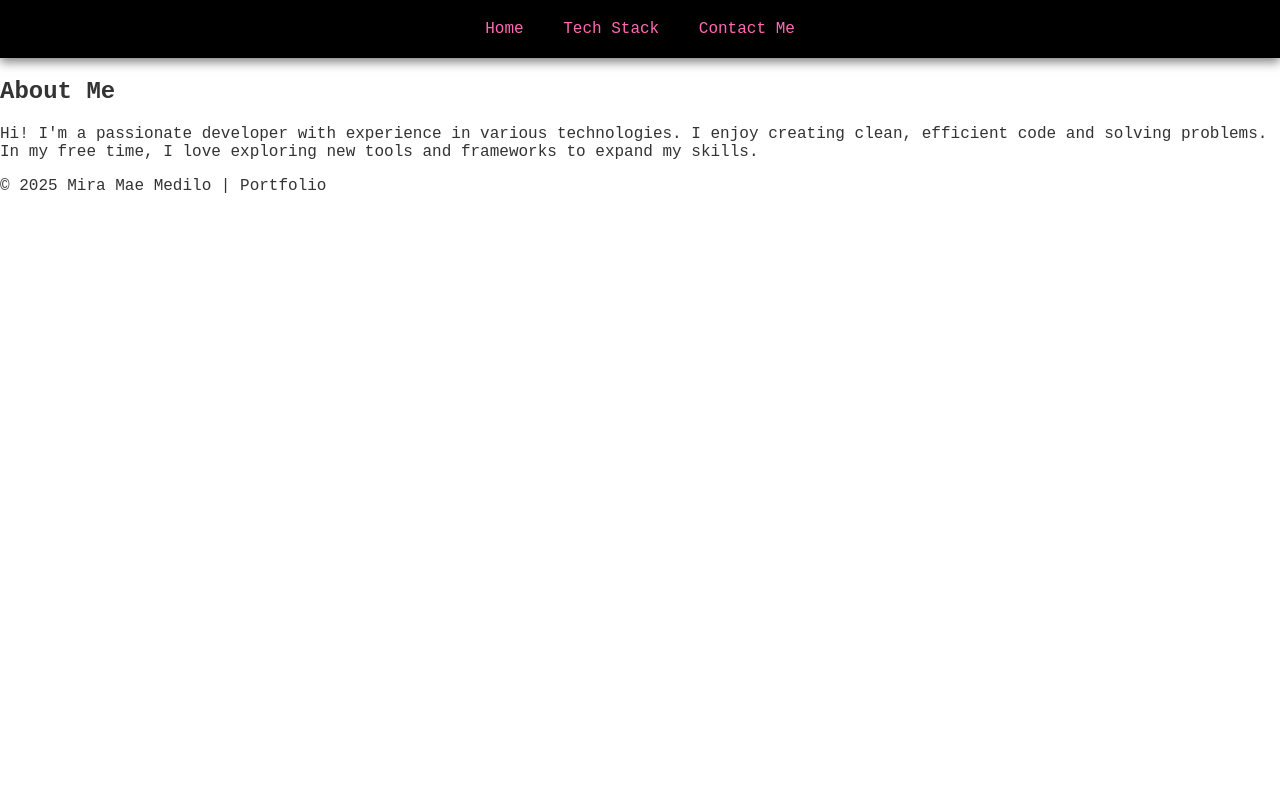
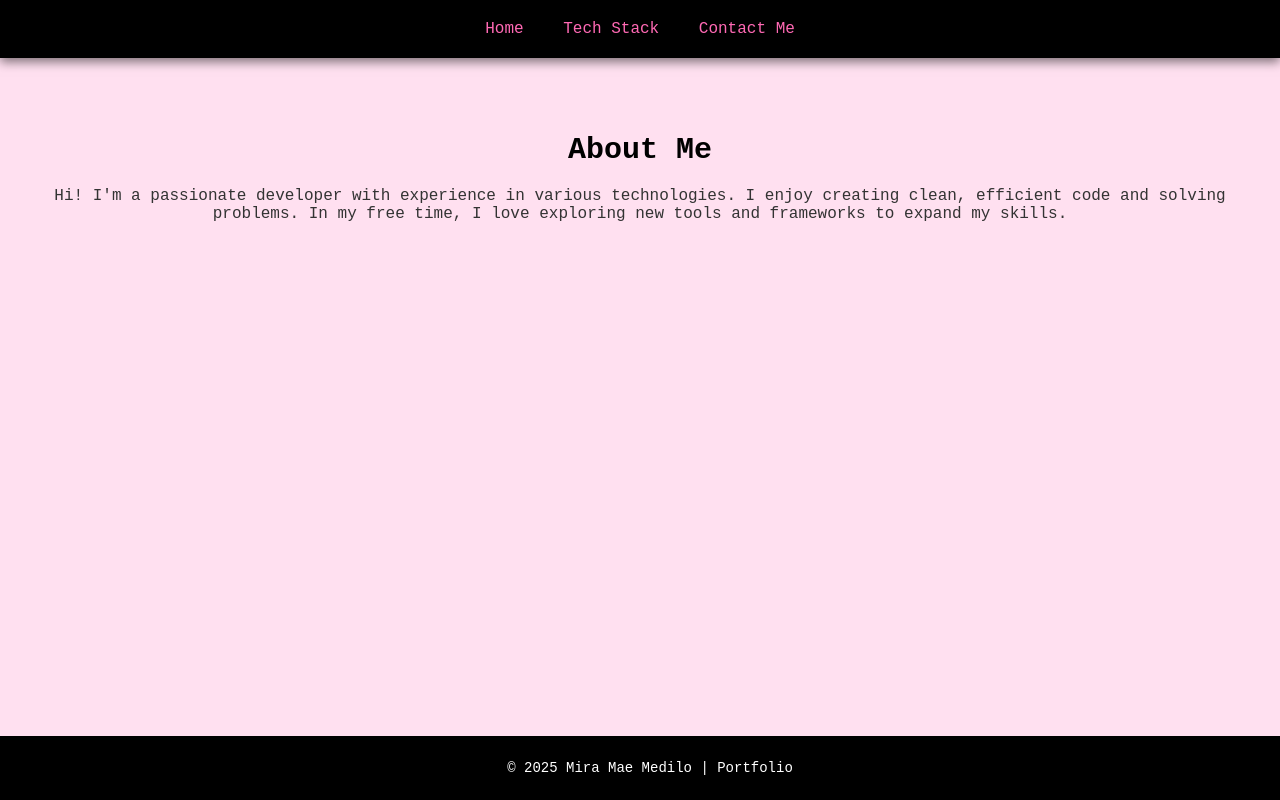
Before and after one commit to mimirara014/portfolio, a plain HTML site: page about-me.html in a window 1280 px wide. Drawn offline with Linux system fonts and the light colour scheme.

Commit message:
initial commit

```diff
--- a/styles.css
+++ b/styles.css
@@ -1,14 +1,14 @@
 
 body {
     font-family: 'Roboto Mono', monospace;
-    background-color: #fff; /* White background */
+    background-color: #fff;
     margin: 0;
     padding: 0;
-    color: #333; /* Dark text color for better readability */
+    color: #333;
 }
 
 nav {
-    background-color: #000; /* Black background for the nav */
+    background-color: #000;
     padding: 20px;
     text-align: center;
     box-shadow: 0px 4px 10px rgba(0, 0, 0, 0.5);
@@ -17,33 +17,33 @@ nav {
 }
 
 nav a {
-    color: #ff69b4; /* Pink color for the links */
+    color: #ff69b4;
     text-decoration: none;
     margin: 0 15px;
-
+}
 section {
     padding: 50px 20px;
-    background-color: #f0f0f0; /* Light gray background for sections */
-    color: #333; /* Dark text for better readability */
+    background-color: #f0f0f0;
+    color: #333;
     text-align: center;
 }
 
 h2 {
     font-size: 30px;
     margin-bottom: 20px;
-    color: #000; /* Black text for section headers */
+    color: #000;
 }
 
 #about-me {
-    background-color: #ffe0f0; /* Soft pink background for About Me */
+    background-color: #ffe0f0;
 }
 
 #tech-stack {
-    background-color: #ffccff; /* Light pink background for Tech Stack */
+    background-color: #ffccff;
 }
 
 #contact-me {
-    background-color: #ffe0f0; /* Soft pink background for Contact Me */
+    background-color: #ffe0f0;
 }
 
 #home img {
@@ -53,16 +53,16 @@ h2 {
     height: 150px;
     border-radius: 50%;
     object-fit: cover;
-    border: 4px solid #ff69b4; /* Pink border around profile image */
+    border: 4px solid #ff69b4;
 }
 
-/* This will make the entire body take at least 100% of the viewport height */
+
 html, body {
     height: 100%;
     margin: 0;
 }
 
-/* Body styling */
+
 body {
     font-family: 'Roboto Mono', monospace;
     background-color: #fff;
@@ -73,17 +73,17 @@ body {
     flex-direction: column;
 }
 
-/* Other sections in your page */
+
 section {
-    flex: 1; /* This makes sure the section takes up available space */
+    flex: 1;
 }
 
-/* Footer styling */
+
 footer {
-    background-color: #000; /* Black footer background */
+    background-color: #000;
     text-align: center;
     padding: 10px;
-    color: #fff; /* White text for footer */
+    color: #fff;
     position: relative;
     bottom: 0;
     width: 100%;
```
